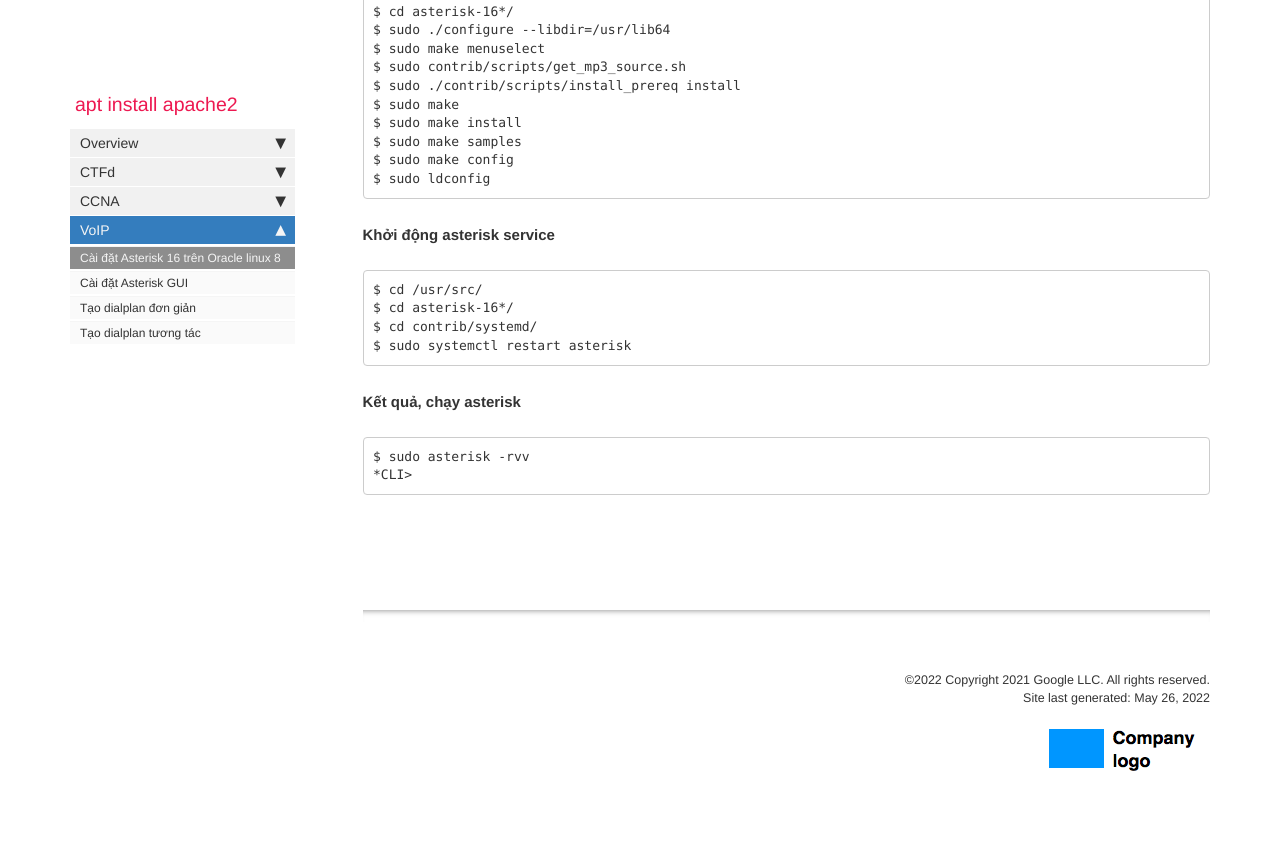
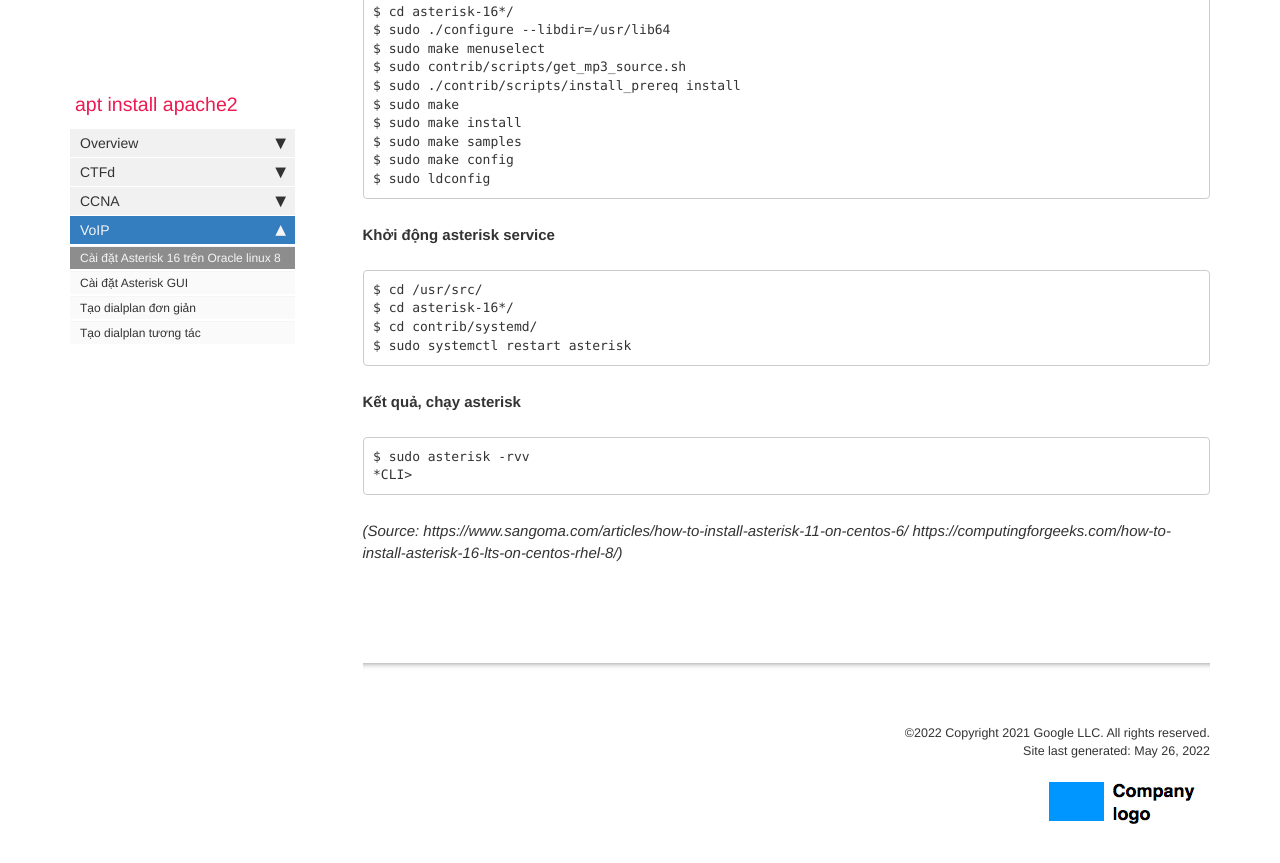
Before and after one commit to aptinstallapache2/aptinstallapache2.github.io, a Jekyll site: the page built from pages/VoIP/install_asterisk_16_on_oracle_linux_8.md, in a window 1280 px wide and 900 px high, scrolled down 1248 px. Shown: the top 863 px of the window. Built offline with Jekyll 4.4.1, drawn with Linux system fonts in a browser that asks for light colours; comment, search, counter and statistics services are not loaded.

Commit message:
Update install_asterisk_16_on_oracle_linux_8.md

````diff
--- a/pages/VoIP/install_asterisk_16_on_oracle_linux_8.md
+++ b/pages/VoIP/install_asterisk_16_on_oracle_linux_8.md
@@ -86,3 +86,5 @@ $ sudo systemctl restart asterisk
 $ sudo asterisk -rvv
 *CLI>
 ```
+
+*(Source: https://www.sangoma.com/articles/how-to-install-asterisk-11-on-centos-6/ https://computingforgeeks.com/how-to-install-asterisk-16-lts-on-centos-rhel-8/)*
````
